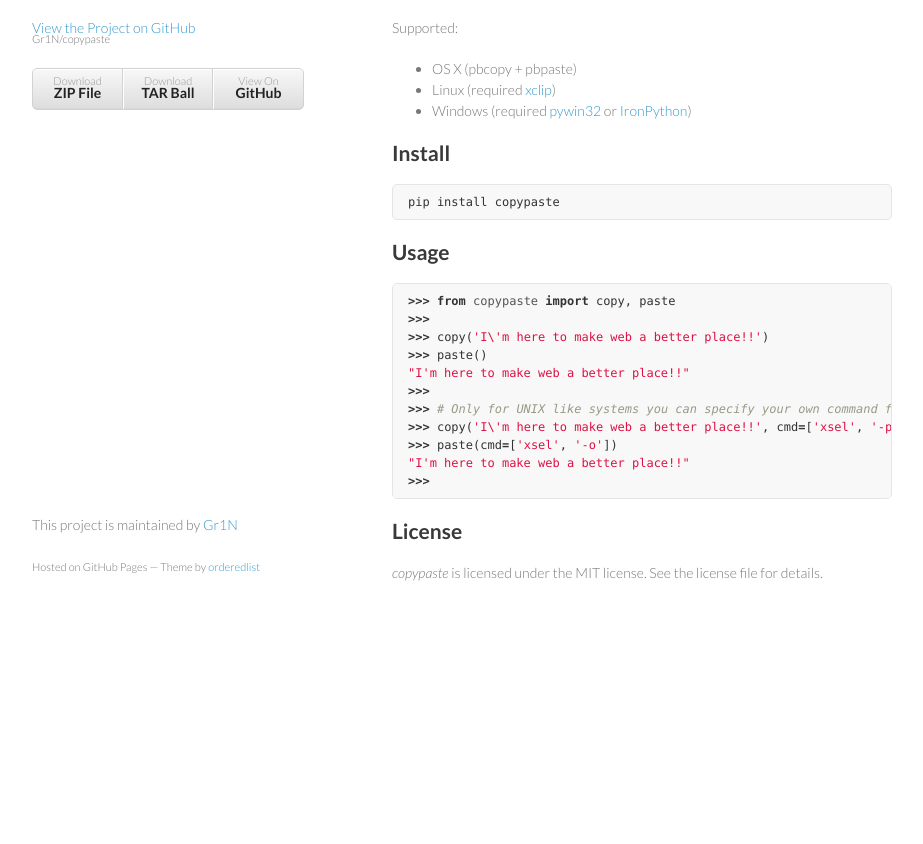
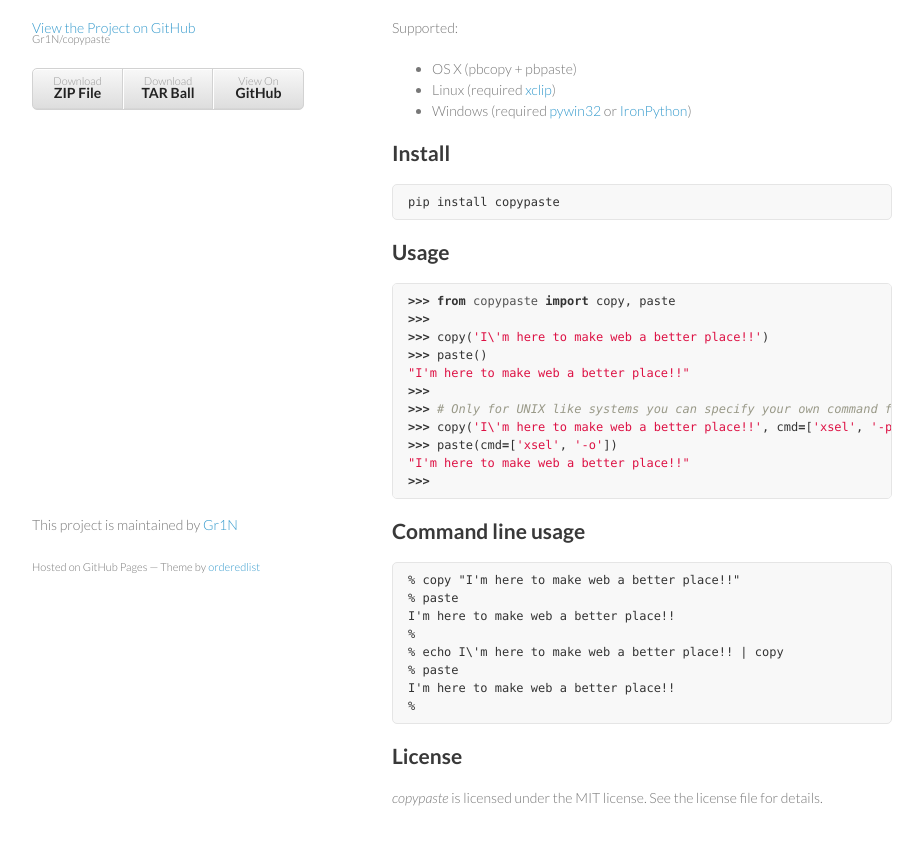
Before and after one commit to Gr1N/copypaste, a plain HTML site: page index.html in a window 1280 px wide. Shown: the part 154-998 px from the top of the page, without its empty margins (178-1101 px from the left). Before the commit the page ends 807 px from the top, so only its background shows below. Drawn offline with Linux system fonts and the light colour scheme.

```diff
--- a/index.html
+++ b/index.html
@@ -63,6 +63,19 @@
 </pre></div>
 
 <h2>
+<a name="command-line-usage" class="anchor" href="#command-line-usage"><span class="octicon octicon-link"></span></a>Command line usage</h2>
+
+<pre lang="shell"><code>% copy "I'm here to make web a better place!!"
+% paste
+I'm here to make web a better place!!
+%
+% echo I\'m here to make web a better place!! | copy
+% paste
+I'm here to make web a better place!!
+%
+</code></pre>
+
+<h2>
 <a name="license" class="anchor" href="#license"><span class="octicon octicon-link"></span></a>License</h2>
 
 <p><em>copypaste</em> is licensed under the MIT license. See the license file for details.</p>
```
Also changed, not shown: params.json (+1 -1 lines).
